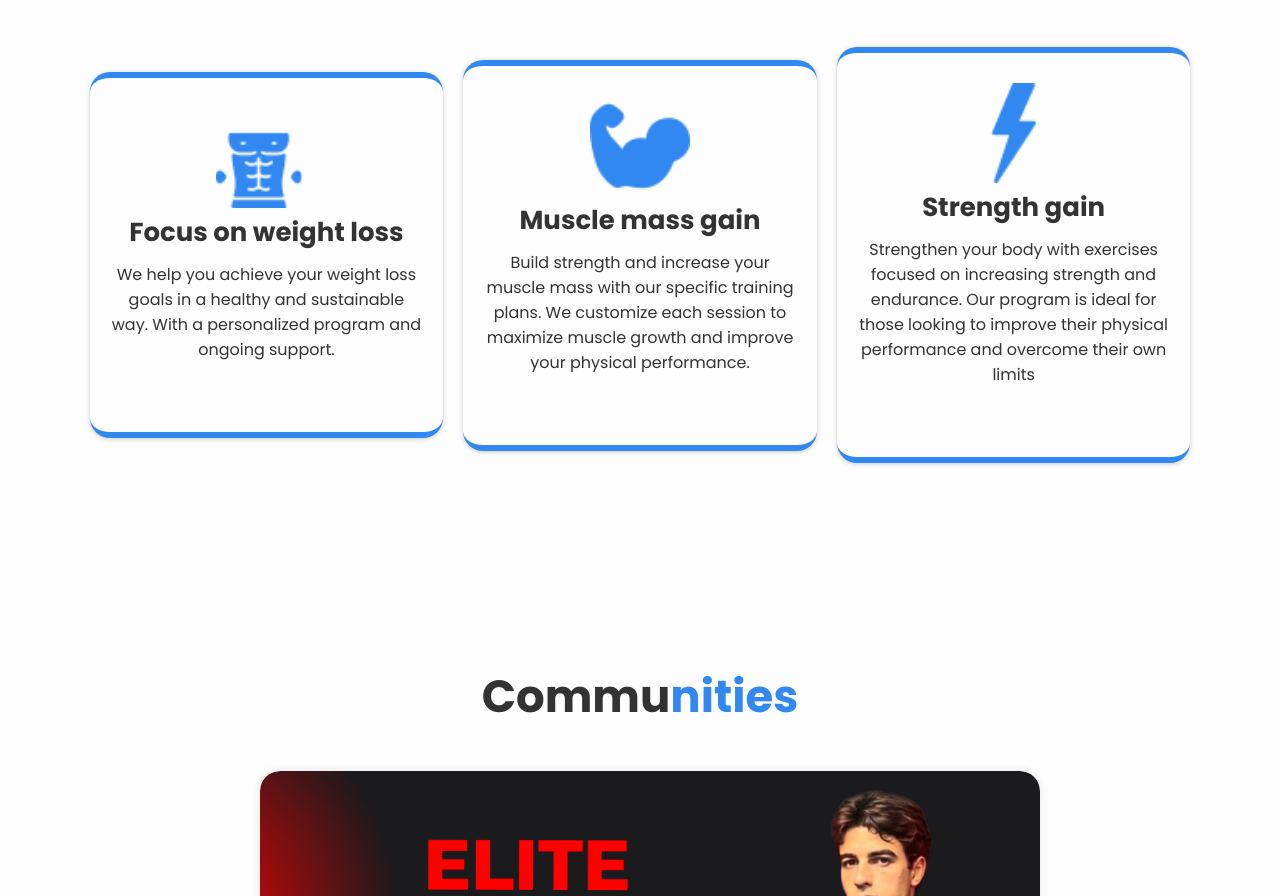
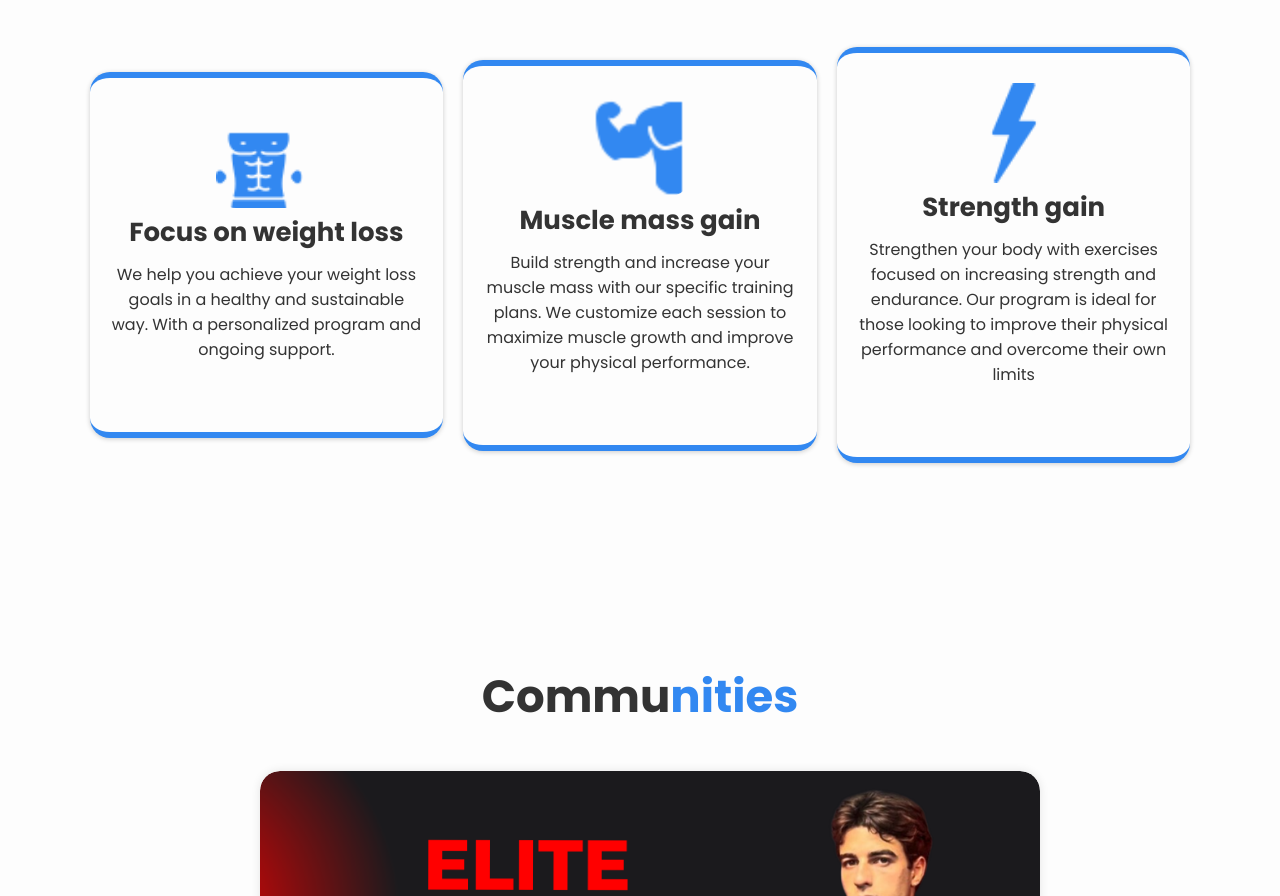
Before and after one commit to OtavioMendes12/portifolioPepito, a plain HTML site: page index-en.html in a window 1280 px wide. Shown: the part 1771-2667 px from the top of the page. Drawn offline with nearby package versions, Linux system fonts and the light colour scheme.

Commit message:
ajuste imagem

```diff
--- a/index-en.html
+++ b/index-en.html
@@ -119,7 +119,7 @@
             <div class="services-box">
                 <img
                 class='bx bxs-paint'
-                  src="images/icons8-flexão-de-biceps-60.png"
+                src="images/icons8-ajustar-50.png"
                   width="100px"
                   height="100px"
                   alt="ícone layers"
```
Also changed, not shown: index-es.html (+1 -1 lines).
